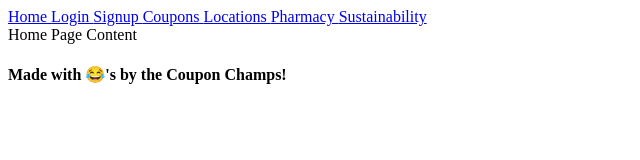
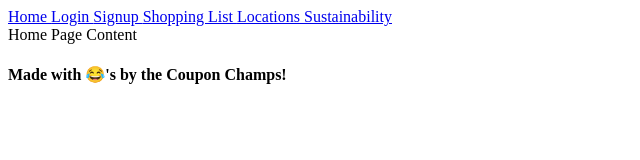
Before and after one commit to rickybehrens/grocery-store-app, a React (Vite) app in the folder client/: page / in a window 1280 px wide. Shown: the top 160 px of the page, without its empty margins (0-640 px from the left). Built offline with nearby package versions, Linux system fonts and the light colour scheme.

Commit message:
removed pharmacy/coupons, added shopping list

```diff
--- a/client/src/components/Header.jsx
+++ b/client/src/components/Header.jsx
@@ -7,9 +7,8 @@ const Header = () => {
       <Link to="/">Home  </Link>
       <Link to="/login">Login  </Link>
       <Link to="/signup">Signup  </Link>
-      <Link to="/coupons">Coupons  </Link>
+      <Link to="/shoppinglist">Shopping List  </Link>
       <Link to="/locations">Locations  </Link>
-      <Link to="/pharmacy">Pharmacy  </Link>
       <Link to="/sustainability">Sustainability  </Link>
     </header>
   );
--- a/client/src/pages/Coupons.jsx
+++ /dev/null
@@ -1,7 +0,0 @@
-import React from 'react';
-
-const Coupons = () => {
-    return <div>Coupons Page Content</div>;
-};
-
-export default Coupons;
--- a/client/src/pages/Pharmacy.jsx
+++ b/client/src/pages/ShoppingList.jsx
@@ -1,7 +1,7 @@
 import React from 'react';
 
-const Pharmacy = () => {
+const ShoppingList = () => {
     return <div>Coming Soon!</div>;
 };
 
-export default Pharmacy;
+export default ShoppingList;
```
Also changed, not shown: client/src/main.jsx (+0 -8 lines).
